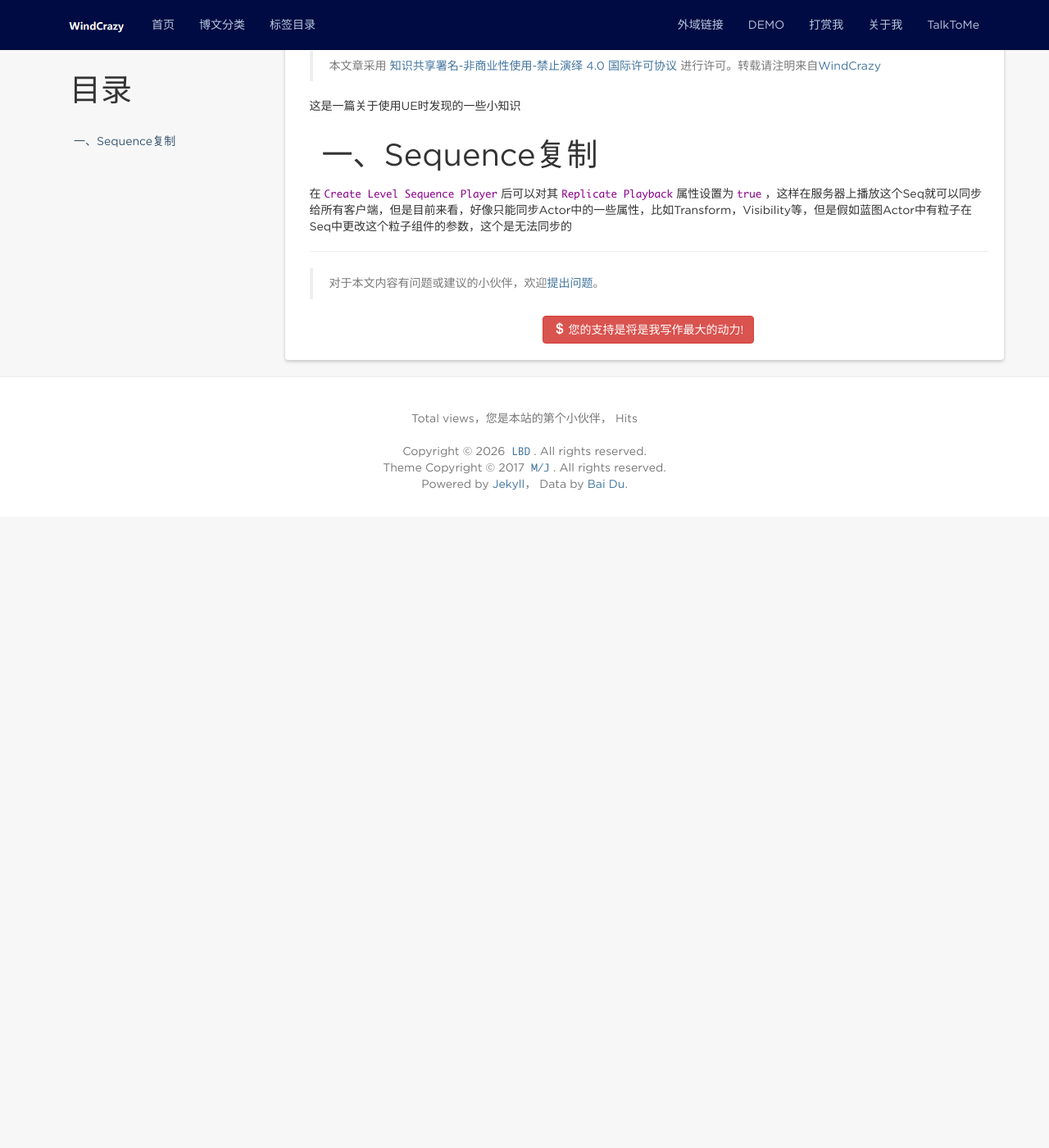
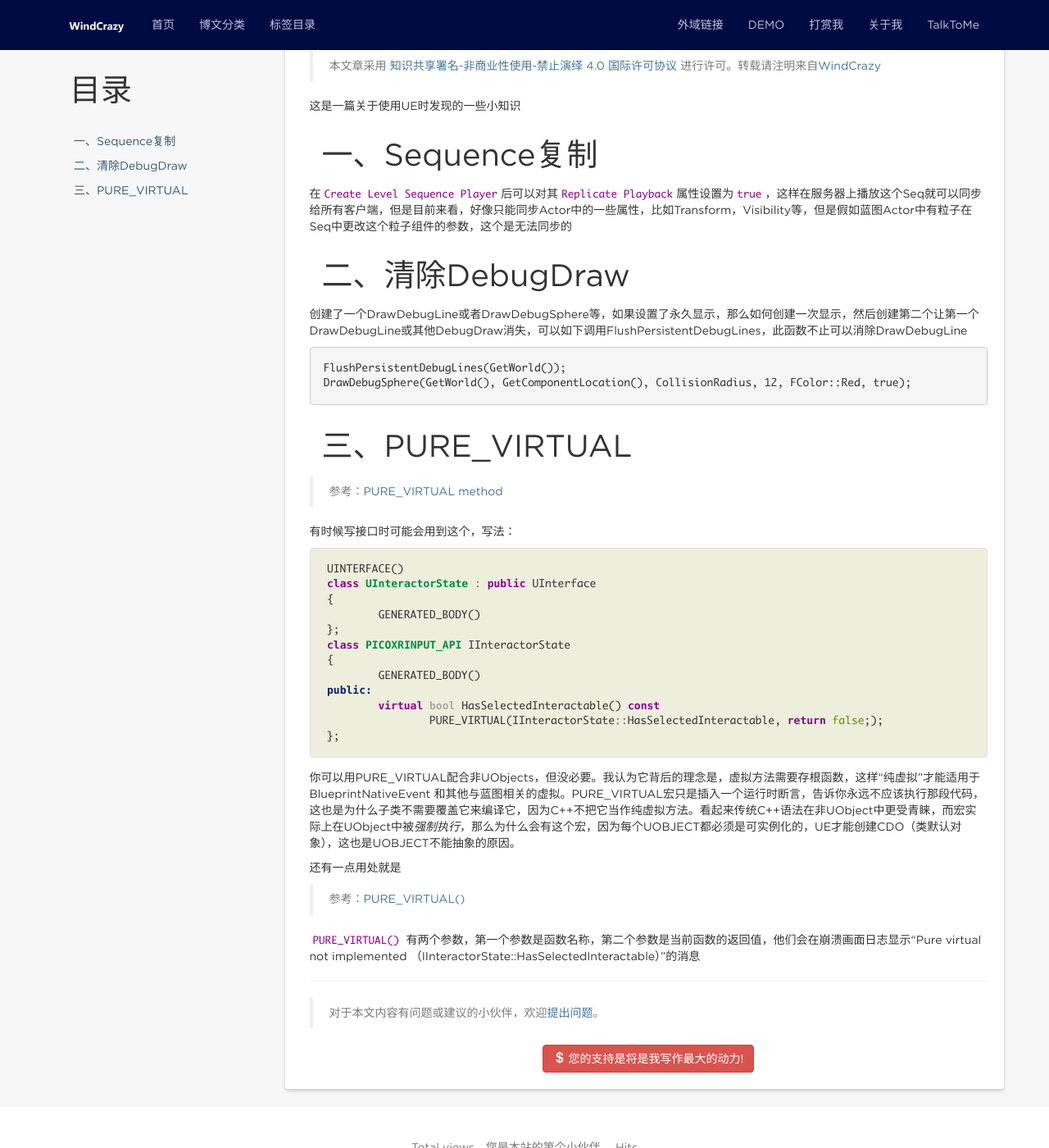
Before and after one commit to windcrazy123/windcrazy123.github.io, a Jekyll site: the page built from _posts/UE/Miscellaneous/2026-06-27-其他杂知识点.md, in a window 1280 px wide and 1400 px high, scrolled down 345 px. Shown: the whole window at 82% size. Built offline with Jekyll 4.4.1, drawn with Linux system fonts in a browser that asks for light colours; nearby versions of some CDN libraries; comment, search, counter and statistics services are not loaded; before the commit the page ends 975 px from its top, so only the background shows below that.

Commit message:
清除DebugDraw和PURE_VIRTUAL标识

````diff
--- a/_posts/UE/Miscellaneous/2026-06-27-其他杂知识点.md
+++ b/_posts/UE/Miscellaneous/2026-06-27-其他杂知识点.md
@@ -17,3 +17,41 @@ tag: Misc
 # 一、Sequence复制
 
 在`Create Level Sequence Player`后可以对其`Replicate Playback`属性设置为`true`，这样在服务器上播放这个Seq就可以同步给所有客户端，但是目前来看，好像只能同步Actor中的一些属性，比如Transform，Visibility等，但是假如蓝图Actor中有粒子在Seq中更改这个粒子组件的参数，这个是无法同步的
+
+# 二、清除DebugDraw
+
+创建了一个DrawDebugLine或者DrawDebugSphere等，如果设置了永久显示，那么如何创建一次显示，然后创建第二个让第一个DrawDebugLine或其他DebugDraw消失，可以如下调用FlushPersistentDebugLines，此函数不止可以消除DrawDebugLine
+
+```C++
+FlushPersistentDebugLines(GetWorld());
+DrawDebugSphere(GetWorld(), GetComponentLocation(), CollisionRadius, 12, FColor::Red, true);
+```
+
+# 三、PURE_VIRTUAL
+
+> 参考：[PURE_VIRTUAL method](https://forums.unrealengine.com/t/pure-virtual-method/291069)
+
+有时候写接口时可能会用到这个，写法：
+
+```cpp
+UINTERFACE()
+class UInteractorState : public UInterface
+{
+	GENERATED_BODY()
+};
+class PICOXRINPUT_API IInteractorState
+{
+	GENERATED_BODY()
+public:
+	virtual bool HasSelectedInteractable() const
+		PURE_VIRTUAL(IInteractorState::HasSelectedInteractable, return false;);
+};
+```
+
+你可以用PURE_VIRTUAL配合非UObjects，但没必要。我认为它背后的理念是，虚拟方法需要存根函数，这样“纯虚拟”才能适用于 BlueprintNativeEvent 和其他与蓝图相关的虚拟。PURE_VIRTUAL宏只是插入一个运行时断言，告诉你永远不应该执行那段代码，这也是为什么子类不需要覆盖它来编译它，因为C++不把它当作纯虚拟方法。看起来传统C++语法在非UObject中更受青睐，而宏实际上在UObject中被*强制执行*，那么为什么会有这个宏，因为每个UOBJECT都必须是可实例化的，UE才能创建CDO（类默认对象），这也是UOBJECT不能抽象的原因。
+
+还有一点用处就是
+
+> 参考：[PURE_VIRTUAL()](https://zenn.dev/tsubasamusu/books/unreal-cpp-note/viewer/pure-virtual)
+
+`PURE_VIRTUAL()` 有两个参数，第一个参数是函数名称，第二个参数是当前函数的返回值，他们会在崩溃画面日志显示“Pure virtual not implemented （IInteractorState::HasSelectedInteractable）”的消息
````
